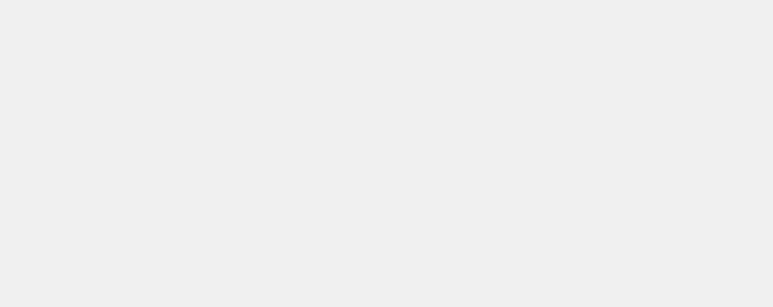
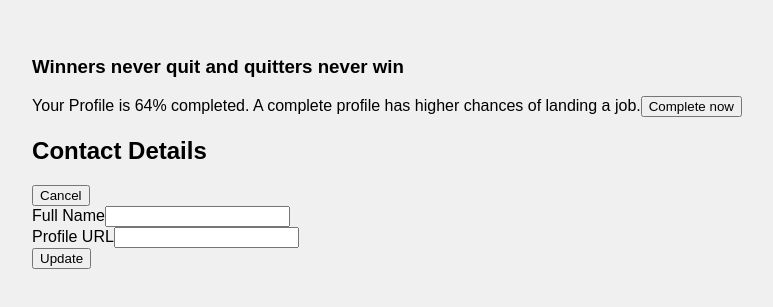
Before and after one commit to kulkarnianushree/Expense-Tracker-1-, a React (Create React App) app: page /Profile in a window 1280 px wide. Before the commit this address had no page. Shown: the part 247-554 px from the top of the page, without its empty margins (253-1026 px from the left). Built offline with nearby package versions, Linux system fonts and the light colour scheme.

Commit message:
Complete Your Profile

```diff
--- a/src/App.jsx
+++ b/src/App.jsx
@@ -4,6 +4,7 @@ import { BrowserRouter as Router, Routes, Route, Navigate } from "react-router-d
 import AuthPage from "./Pages/AuthPage";
 import WelcomePage from "./Pages/WelcomePage";
 import Navigation from "./component/Layout/Navigation";
+import ProfilePage from "./Pages/ProfilePage";
 import { AuthContextProvider } from "./Store/auth-content";
 
 function App() {
@@ -14,7 +15,7 @@ function App() {
         <Routes>
           <Route path="/" element={<AuthPage />} />
           <Route path="/welcome" element={<WelcomePage />} />
-          <Route path="/" element={<Navigate to="/" />} />
+          <Route path="/Profile" element={<ProfilePage/>}/>
         </Routes>
       </AuthContextProvider>
     </Router>
--- /dev/null
+++ b/src/Pages/ProfilePage.js
@@ -0,0 +1,8 @@
+import Profile from "../component/Auth/Profile"
+
+const ProfilePage = () =>{
+    return(
+        <Profile/>
+    )
+}
+export default ProfilePage
--- /dev/null
+++ b/src/component/Auth/Profile.js
@@ -0,0 +1,88 @@
+import React, { useState, useContext } from "react";
+import AuthContext from "../../Store/auth-content";
+
+const Profile = () => {
+  const [UserInfo, setUserInfo] = useState({
+    Name: '',
+    URL: ''
+  });
+
+  const AuthCtx = useContext(AuthContext);
+
+  const NameChangeHandler = (event) => {
+    setUserInfo((PrevUserInfo) => ({
+      ...PrevUserInfo,
+      Name: event.target.value
+    }));
+  };
+
+  const URlChangeHandler = (event) => {
+    setUserInfo((PrevUserInfo) => ({
+      ...PrevUserInfo,
+      URL: event.target.value
+    }));
+  };
+
+  const UpdateButtonHandler = async () => {
+    try {
+      const response = await fetch('https://identitytoolkit.googleapis.com/v1/accounts:update?key=AIzaSyDDlybY9oSYa0NreurM1v2BQ1v9Monw07A', {
+        method: 'POST',
+        body: JSON.stringify({
+          idToken: AuthCtx.token,
+          displayName: UserInfo.Name,
+          photoURL: UserInfo.URL,
+
+          returnSecureToken: true
+        }),
+        headers: {
+          'Content-Type': 'application/json'
+        }
+      });
+
+      if (!response.ok) {
+        throw new Error('Something Went Wrong');
+      }
+
+      const data = await response.json();
+      console.log(data); // Log the response data to console upon success
+    } catch (error) {
+      console.log(error.message);
+    }
+  };
+
+  return (
+    <div>
+      <div>
+        <h3>Winners never quit and quitters never win</h3>
+        <p>
+          Your Profile is 64% completed.
+          A complete profile has higher chances of landing a job.
+          <button>Complete now</button>
+        </p>
+      </div>
+      <form>
+        <div>
+          <h2>Contact Details</h2>
+          <button>Cancel</button>
+        </div>
+        <div>
+          <label>Full Name</label>
+          <input
+            type="text"
+            onChange={NameChangeHandler}
+          />
+        </div>
+        <div>
+          <label>Profile URL</label>
+          <input
+            type="url"
+            onChange={URlChangeHandler}
+          />
+        </div>
+        <button type="button" onClick={UpdateButtonHandler}>Update</button>
+      </form>
+    </div>
+  );
+};
+
+export default Profile;
--- a/src/component/Auth/Welcome.js
+++ b/src/component/Auth/Welcome.js
@@ -1,9 +1,17 @@
 import React from "react";
-
+import { useNavigate } from "react-router-dom";
 const Welcome = () => {
-  return (
+    const navigate = useNavigate()
+   const ProfileCompleteHandler = () =>{
+    navigate('/Profile')
+   }
+   return (
     <div>
       <h3>Welcome To Expense Tracker</h3>
+      <p>
+        Your Profile is Incomplete
+        <button onClick={ProfileCompleteHandler}>Complete now</button>
+      </p>
     </div>
   );
 };
--- a/src/component/Layout/Navigation.js
+++ b/src/component/Layout/Navigation.js
@@ -17,9 +17,15 @@ const Navigation = () => {
       <ul>
 
         {authctx.isLoggedIn && (
-          <li>
-            <NavLink to="/welcome"/>
-          </li>
+            <ul>
+                <li>
+                    <NavLink to="/welcome"/>
+                </li>
+                <li>
+                    <NavLink to='/Profile'/>
+                </li>
+            </ul>
+
         )}
       </ul>
       {authctx.isLoggedIn && (
```
